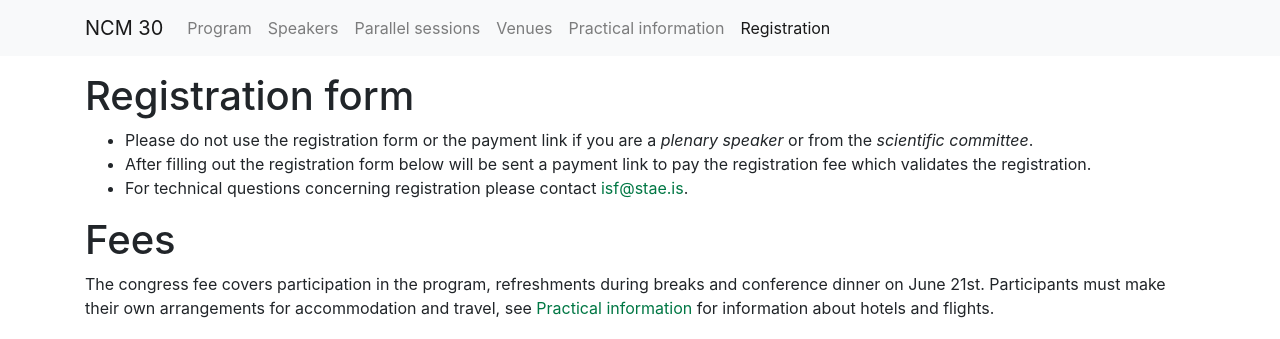
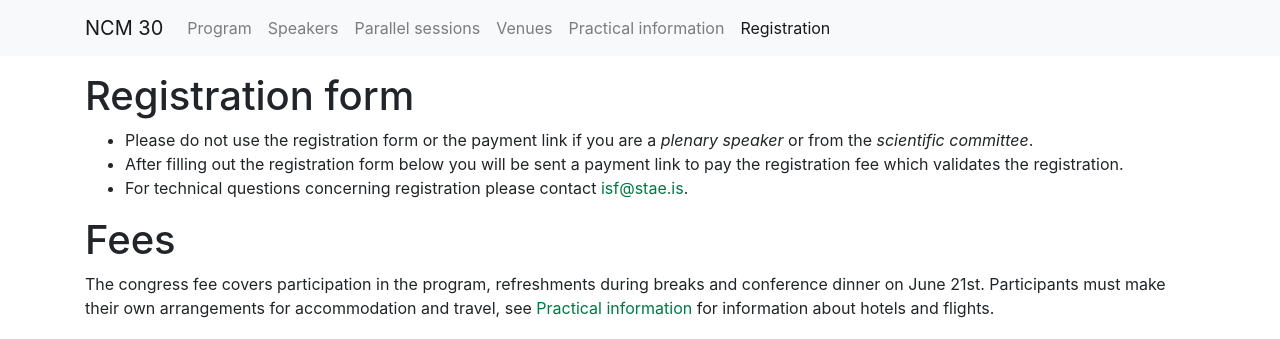
Before and after one commit to IslenskaStaerdfraedafelagid/ncm30-website, a Jekyll site: the page built from registration/index.md, in a window 1280 px wide. Shown: the top 339 px of the page. Built offline with Jekyll 4.4.1, drawn with Linux system fonts in a browser that asks for light colours; our own code applies the rules of GitHub Pages for plain Markdown files.

Commit message:
Fix grammar in registration form instructions

```diff
--- a/registration/index.md
+++ b/registration/index.md
@@ -5,7 +5,7 @@ layout: default
 # Registration form
 
 * Please do not use the registration form or the payment link if you are a *plenary speaker* or from the *scientific committee*.
-* After filling out the registration form below will be sent a payment link to pay the registration fee which validates the registration.
+* After filling out the registration form below you will be sent a payment link to pay the registration fee which validates the registration.
 * For technical questions concerning registration please contact [isf@stae.is](mailto:isf@stae.is).
 
 # Fees
```
